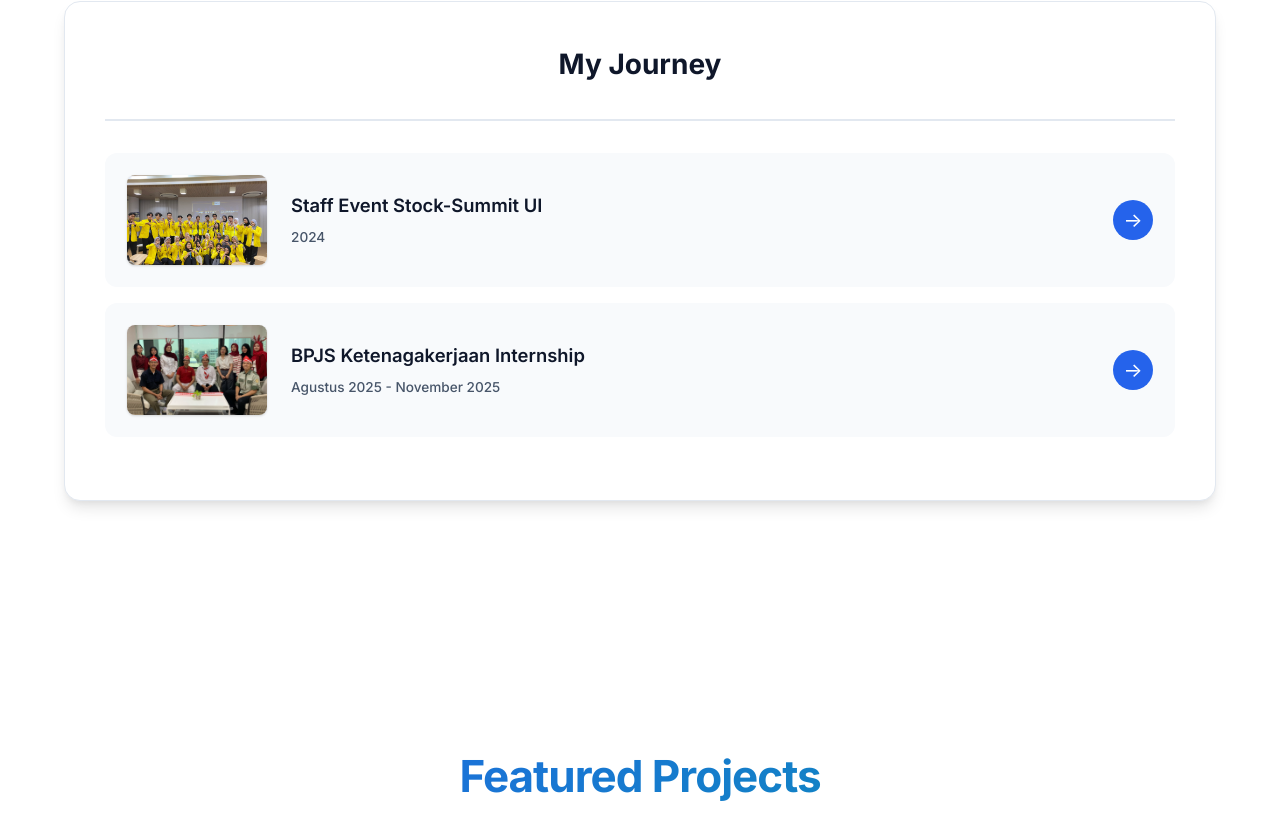
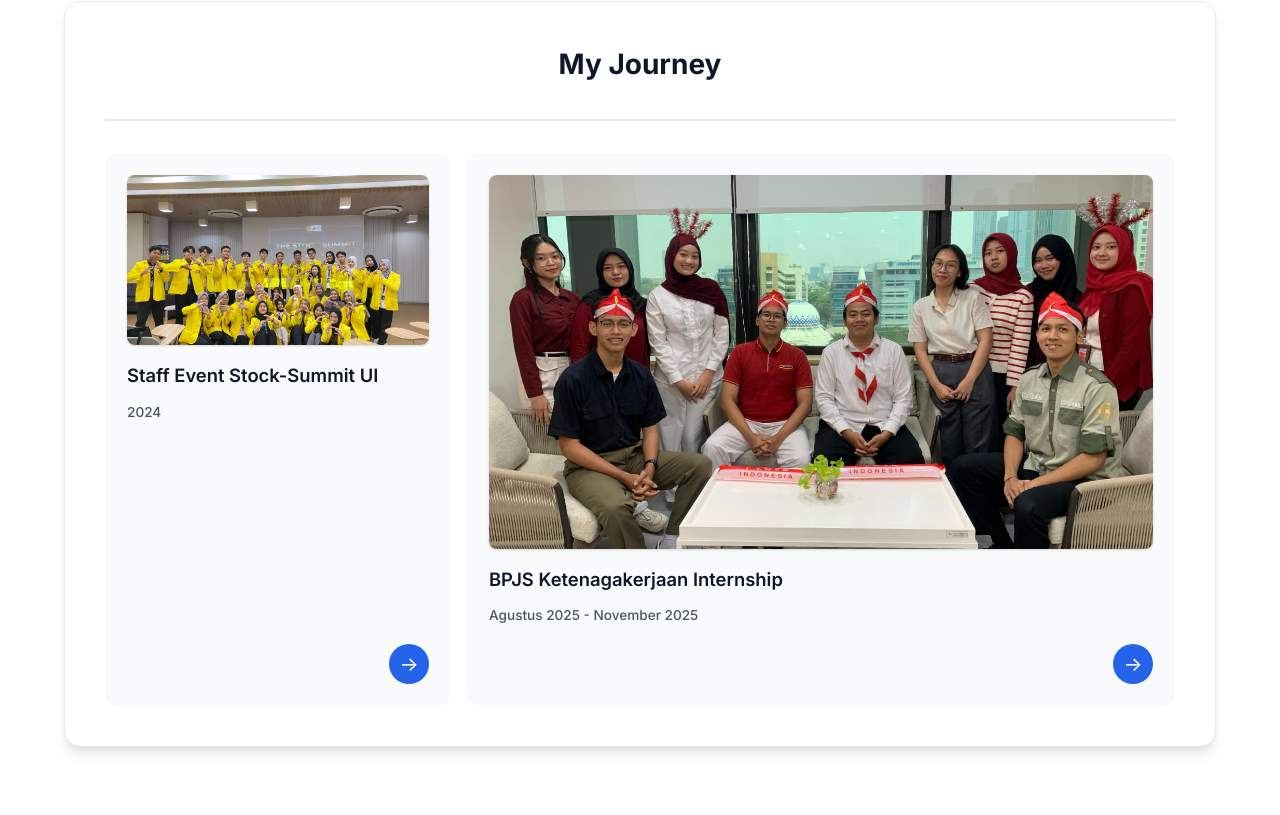
Before and after one commit to DamarWahyu111/portofolio-damar-come, a React (Vite) app: page / in a window 1280 px wide. Shown: the part 1165-1980 px from the top of the page. Built offline with nearby package versions, Linux system fonts and the light colour scheme.

Commit message:
update experience

```diff
--- a/src/App.jsx
+++ b/src/App.jsx
@@ -244,7 +244,7 @@ const Experience = () => {
         'Bekerja dalam sesi kolaborasi dan tinjauan rutin dengan tim untuk menyempurnakan, memprioritaskan, dan menyelesaikan fitur internal yang penting',
         'Menerapkan alur create, read, dan update antara Database ⇄ API ⇄ Frontend untuk aplikasi internal'
       ]
-    }
+    },
   ];
 
   const showDetail = (index) => {
--- a/src/style.css
+++ b/src/style.css
@@ -1,12 +1,10 @@
 :root {
-  /* Elegant Professional Colors */
   --primary: #2563eb;
   --primary-dark: #1e40af;
   --secondary: #0891b2;
   --accent: #059669;
   --gold: #d97706;
 
-  /* Light Theme - Clean & Professional */
   --bg-light: #ffffff;
   --surface-light: #f8fafc;
   --card-light: #ffffff;
@@ -14,7 +12,6 @@
   --text-muted-light: #475569;
   --border-light: #e2e8f0;
 
-  /* Dark Theme - Elegant & Sophisticated */
   --bg-dark: #0f172a;
   --surface-dark: #1e293b;
   --card-dark: #1e293b;
@@ -22,13 +19,11 @@
   --text-muted-dark: #94a3b8;
   --border-dark: #334155;
 
-  /* Shadows - Subtle & Professional */
   --shadow-light: 0 1px 3px rgba(0, 0, 0, 0.1), 0 1px 2px rgba(0, 0, 0, 0.06);
   --shadow-medium: 0 4px 6px -1px rgba(0, 0, 0, 0.1), 0 2px 4px -1px rgba(0, 0, 0, 0.06);
   --shadow-large: 0 10px 15px -3px rgba(0, 0, 0, 0.1), 0 4px 6px -2px rgba(0, 0, 0, 0.05);
   --shadow-dark: 0 10px 25px -5px rgba(0, 0, 0, 0.4), 0 4px 6px -2px rgba(0, 0, 0, 0.2);
 
-  /* Gradients - Professional */
   --gradient: linear-gradient(135deg, #2563eb 0%, #0891b2 100%);
   --gradient-gold: linear-gradient(135deg, #d97706 0%, #f59e0b 100%);
 }
@@ -506,14 +501,52 @@ body.dark .experience-list-header p {
 /* Experience List Items */
 .experience-list {
   display: grid;
+  grid-template-columns: repeat(3, 1fr);
   gap: 1rem;
 }
 
+.experience-list-item:last-child:nth-child(3n + 1) {
+  grid-column: span 3;
+}
+
+.experience-list-item:last-child:nth-child(3n + 2) {
+  grid-column: span 2;
+}
+
+/* Responsive */
+@media (min-width: 768px) and (max-width: 1199px) {
+  .experience-list {
+    grid-template-columns: repeat(2, 1fr);
+  }
+
+  .experience-list-item:last-child:nth-child(odd) {
+    grid-column: span 2;
+  }
+
+  .experience-list-item:last-child:nth-child(3n + 1),
+  .experience-list-item:last-child:nth-child(3n + 2) {
+    grid-column: span 1;
+  }
+
+  .experience-list-item:last-child:nth-child(odd) {
+    grid-column: span 2;
+  }
+}
+
+@media (max-width: 767px) {
+  .experience-list {
+    grid-template-columns: 1fr;
+  }
+
+  .experience-list-item {
+    grid-column: span 1 !important;
+  }
+}
+
 .experience-list-item {
-  display: grid;
-  grid-template-columns: 140px 1fr auto;
-  gap: 1.5rem;
-  align-items: center;
+  display: flex;
+  flex-direction: column;
+  gap: 1rem;
   padding: 1.25rem;
   background: var(--surface-light);
   border-radius: 12px;
@@ -528,7 +561,7 @@ body.dark .experience-list-item {
 
 .experience-list-item:hover {
   border-color: var(--primary);
-  transform: translateX(8px);
+  transform: translateY(-8px);
   box-shadow: var(--shadow-medium);
   background: linear-gradient(135deg, rgba(37, 99, 235, 0.05), rgba(8, 145, 178, 0.05));
 }
@@ -538,8 +571,8 @@ body.dark .experience-list-item:hover {
 }
 
 .experience-list-item-image {
-  width: 140px;
-  height: 90px;
+  width: 100%;
+  aspect-ratio: 16 / 9;
   border-radius: 8px;
   overflow: hidden;
   box-shadow: var(--shadow-light);
@@ -556,10 +589,14 @@ body.dark .experience-list-item:hover {
   transform: scale(1.05);
 }
 
+.experience-list-item-content {
+  flex: 1;
+}
+
 .experience-list-item-content h4 {
   font-size: 1.15rem;
   color: var(--text-light);
-  margin-bottom: 0.25rem;
+  margin-bottom: 0.5rem;
   font-weight: 600;
 }
 
@@ -589,6 +626,7 @@ body.dark .experience-list-item-date {
   font-size: 1.25rem;
   transition: all 0.3s ease;
   flex-shrink: 0;
+  align-self: flex-end;
 }
 
 .experience-list-item:hover .experience-list-item-arrow {
@@ -1885,7 +1923,6 @@ body.dark ::selection {
   }
 }
 
-/* Reduced motion preference */
 @media (prefers-reduced-motion: reduce) {
   *,
   *::before,
@@ -1904,7 +1941,6 @@ body.dark ::selection {
   }
 }
 
-/* High contrast mode */
 @media (prefers-contrast: high) {
   .experience-list-item {
     border: 2px solid var(--text-light);
```
